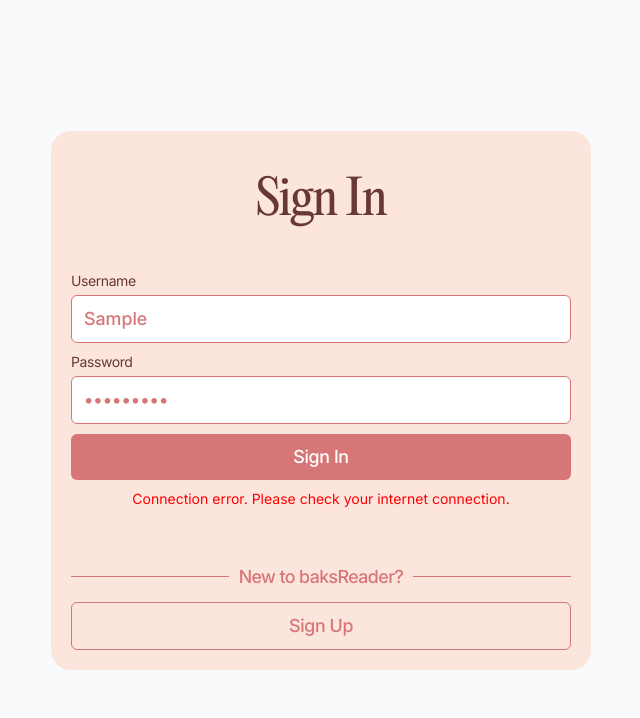
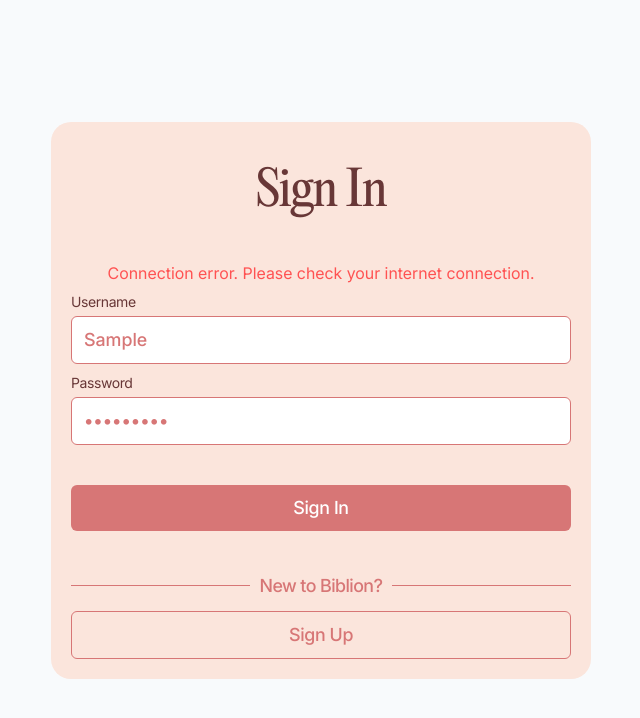
Before and after one commit to larkhiya/126-LE2, a React (Create React App) app in the folder myapp/: page /signin in a window 1280 px wide. Both pictures are taken after typing "Sample", "Sample123" into the empty fields and a click on the button "Sign In". Shown: the top 718 px of the page, without its empty margins (319-959 px from the left). Built offline with nearby package versions, Linux system fonts and the light colour scheme; no server answers.

Commit message:
auth and home page ui adjustments

```diff
--- a/myapp/src/App.css
+++ b/myapp/src/App.css
@@ -11,6 +11,14 @@
   .App-logo {
     animation: App-logo-spin infinite 20s linear;
   }
+}
+
+alert {
+  padding: 16px;
+  margin: 10px 0;
+  border-radius: 4px;
+  font-weight: bold;
+  color: #61dafb;
 }
 
 .App-header {
--- a/myapp/src/Screens/DiscoverPage.js
+++ b/myapp/src/Screens/DiscoverPage.js
@@ -53,8 +53,10 @@ function Discover() {
   const booksRef = useRef(null); // ref to scroll to books grid
   const [selectedGenreId, setSelectedGenreId] = useState(null);
   const selectedGenre = genres.find((g) => g.id === selectedGenreId);
+  const [error, setError] = useState("")
 
   const handleContributeBook = async () => {
+    setError("");
     try {
       // Create request data from form state
       const bookData = {
@@ -102,15 +104,15 @@ function Discover() {
         const errorData = error.response.data;
         const firstKey = Object.keys(errorData)[0];
         const firstMessage = errorData[firstKey][0];
-        alert(`Error: ${firstMessage}`);
+        setError(`Error: ${firstMessage}`);
       } else if (error.request) {
         // The request was made but no response was received
         console.error("No response received:", error.request);
-        alert("No response from server. Check your network connection.");
+        setError("No response from server. Check your network connection.");
       } else {
         // Something happened in setting up the request
         console.error("Error setting up request:", error.message);
-        alert(`Error: ${error.message}`);
+        setError(`Error: ${error.message}`);
       }
     }
   };
@@ -201,6 +203,7 @@ function Discover() {
         onClose={() => {
           setDialogOpen(false);
           disposeState();
+          setError("");
         }}
         sx={{
           "& .MuiDialog-paper": {
@@ -213,6 +216,11 @@ function Discover() {
       >
         <div className="contribute-container">
           <h1>Contribute a book</h1>
+          {error && (
+            <div className="error-message">
+              {error}
+            </div>
+          )}
           <form
             style={{
               gap: "1.25rem",
--- a/myapp/src/Screens/LoginPage.js
+++ b/myapp/src/Screens/LoginPage.js
@@ -17,7 +17,7 @@ const LoginPage = () => {
     const password = e.target.password.value.trim();
 
     if (!username || !password) {
-      setError("All fields should not be blank");
+      setError("All fields should be filled");
       return;
     }
 
@@ -36,6 +36,11 @@ const LoginPage = () => {
       <div className="signin-container">
         <h2>Sign In</h2>
         <form onSubmit={handleSubmit} className="signin-form">
+        {error && (
+            <div className="error-message">
+              {error}
+            </div>
+          )}
           <div className="form-item">
             <label htmlFor="username">Username</label>
             <input
@@ -52,17 +57,13 @@ const LoginPage = () => {
           </div>
           <button type="submit" className="signin-button">Sign In</button>
 
-          {error && (
-            <div className="error-message">
-              {error}
-            </div>
-          )}
+
         </form>
 
         <div className='bottom'>
           <div className='text'>
             <span className="line"></span>
-            <p>New to baksReader?</p>
+            <p>New to Biblion?</p>
             <span className="line"></span>
           </div>
           <button className="signup-button" onClick={() => navigate('/signup')}>Sign Up</button>
--- a/myapp/src/Screens/components/NavBar.js
+++ b/myapp/src/Screens/components/NavBar.js
@@ -123,6 +123,7 @@ function NavBar({}) {
             style={{ height: "100%" }}
           >
             <Box display="flex" flexDirection="column" gap="1rem">
+              <h1>Biblion</h1>
               <Link
                 to="/"
                 style={{ textDecoration: "none" }}
--- a/myapp/src/Screens/style/DiscoverStyle.css
+++ b/myapp/src/Screens/style/DiscoverStyle.css
@@ -12,6 +12,7 @@
   justify-content: space-between;
   min-height: 43.75rem; /* 700px */
   height: 100%;
+  width: 100%;
 }
 
 .discover-books {
@@ -164,7 +165,7 @@
   }
 
   .books-container {
-    min-height: calc(100vh - 11.25rem); /* 180px */
+    min-height: 23.75rem; /* 180px */
   }
 
   .discover-books.not-found {
@@ -198,7 +199,7 @@
 
 @media screen and (min-width: 48rem) and (max-width: 63.9375rem) and (orientation: portrait) {
   .books-container {
-    min-height: 85vh;
+    min-height: 65vh;
   }
 
   .pagination-controls {
@@ -208,7 +209,7 @@
 
 @media screen and (min-width: 48rem) and (max-width: 63.9375rem) and (orientation: landscape) {
   .books-container {
-    min-height: 75vh;
+    min-height: 65vh;
   }
 
   .pagination-controls {
--- a/myapp/src/Screens/style/LoginPage.css
+++ b/myapp/src/Screens/style/LoginPage.css
@@ -6,14 +6,13 @@
   box-sizing: border-box;
   min-height: 100vh;
 }
+
 .error-message {
     font-family: 'Inter';
-    color: #d32f2f;
-    border-radius: 4px;
+    color: #ff5252;
     text-align: center;
-    font-size: 1.875rem;
     width: 100%;
-  }
+}
 
 .signin-container {
   margin: 0 auto;
@@ -122,11 +121,6 @@
   margin: 0;
 }
 
-.error-message {
-  color: red;
-  font-size: 0.875rem;
-  text-align: center;
-}
 
 .bottom {
   display: flex;
--- a/myapp/src/Screens/style/SignUpPage.css
+++ b/myapp/src/Screens/style/SignUpPage.css
@@ -124,11 +124,6 @@
   font-family: "Inter";
 }
 
-.error-message {
-  color: red;
-  margin-bottom: 0.9375rem;
-  text-align: center;
-}
 
 .signup-form p {
   font-family: "Inter";
```
